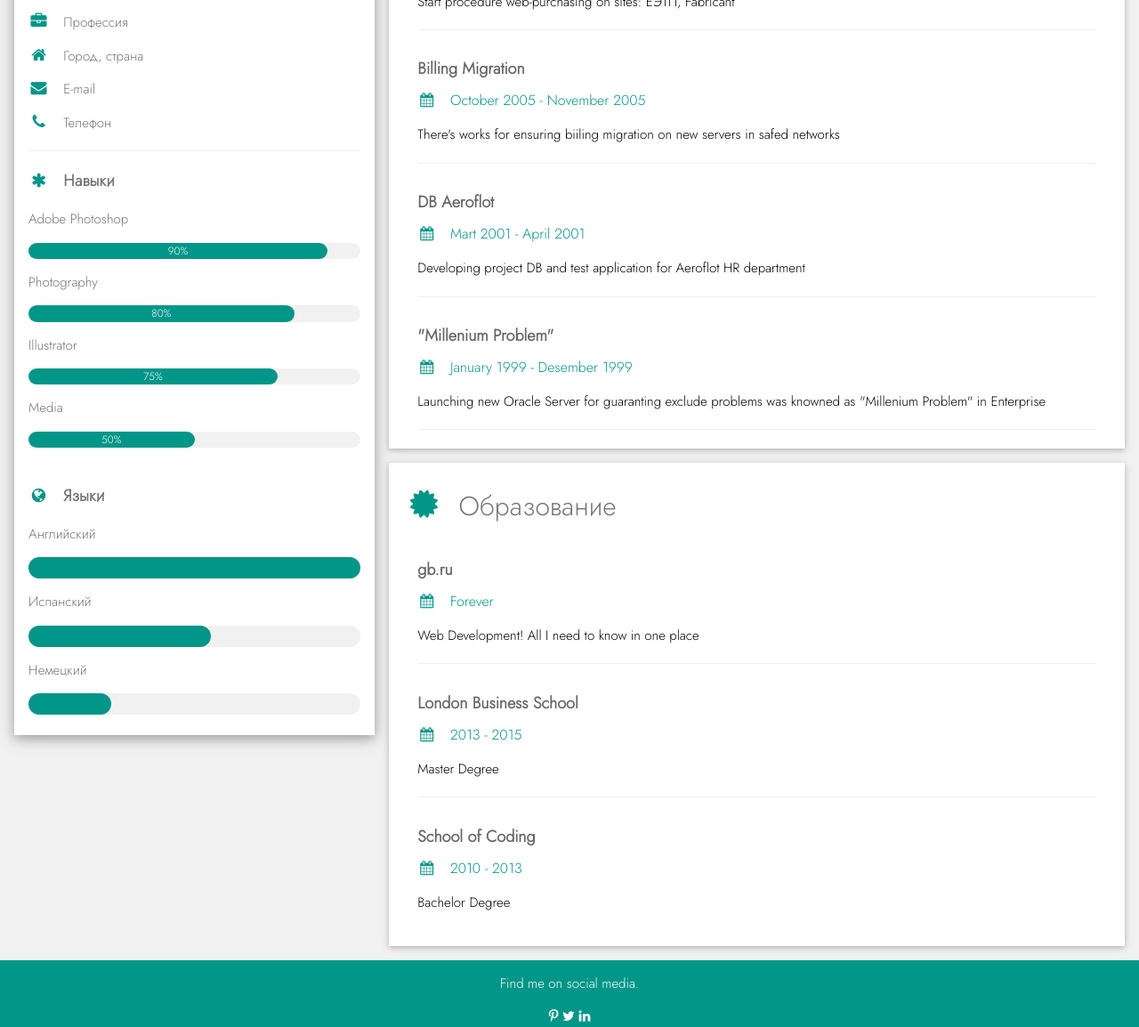
After one commit to iRezograf/web_projects, a PHP site: page /test-site/summary.php in a window 1280 px wide. The commit adds this page. Shown: the part 321-1475 px from the top of the page at 89% size. Run offline with PHP 8.4, Linux system fonts and the light colour scheme.

Commit message:
Add Green Span for Current (if PHP)

```diff
--- a/test-site/index.html
+++ b/test-site/index.php
@@ -43,4 +43,5 @@
     <a href="hw3.html">перейти к ДЗ 3</a>
     <br>
     <a href="hw4.html">перейти к ДЗ 4</a>
+    <?php echo phpinfo() ?>
 </html>
--- /dev/null
+++ b/test-site/summary.php
@@ -0,0 +1,176 @@
+<?php
+  $skills = [
+    [
+      'workname' => 'GeekBrance',
+      'StartDate' => 'September 2022',
+      'EndDate' => 'Current',
+      'workdiscription' => 'Starting education in GekkBrain web-course. Spetialisation: QA, Java'
+    ],
+    [
+      'workname' => 'Purchase on Site',
+      'StartDate' => 'August 2011',
+      'EndDate' => 'January 2012',
+      'workdiscription' => 'Start procedure web-purchasing on sites: EЭTП, Fabricant'
+    ],
+    [
+      'workname' => 'Billing Migration',
+      'StartDate' => 'October 2005',
+      'EndDate' => 'November 2005',
+      'workdiscription' => "There's works for ensuring biiling migration on new servers in safed networks"
+    ],
+    [
+      'workname' => 'DB Aeroflot',
+      'StartDate' => 'Mart 2001',
+      'EndDate' => 'April 2001',
+      'workdiscription' => 'Developing project DB and test application for Aeroflot HR department'
+    ],
+    [
+      'workname' => '"Millenium Problem"',
+      'StartDate' => 'January 1999',
+      'EndDate' => 'Desember 1999',
+      'workdiscription' => 'Launching new Oracle Server for guaranting exclude problems was knowned as "Millenium Problem" in Enterprise'
+    ]
+  ];
+?>
+
+<!DOCTYPE html>
+<html>
+  <head>
+    <title>Мое резюме</title>
+    <meta charset="UTF-8">
+    <meta name="viewport" content="width=device-width, initial-scale=1">
+    <link rel="stylesheet" href="https://www.w3schools.com/w3css/4/w3.css">
+    <link rel="preconnect" href="https://fonts.googleapis.com">
+<link rel="preconnect" href="https://fonts.gstatic.com" crossorigin>
+<link href="https://fonts.googleapis.com/css2?family=Jost:wght@300&display=swap" rel="stylesheet">
+    <link rel="stylesheet" href="https://cdnjs.cloudflare.com/ajax/libs/font-awesome/4.7.0/css/font-awesome.min.css">
+    <style>
+    html,body,h1,h2,h3,h4,h5,h6 {font-family: 'Jost', sans-serif;}
+    </style>
+  </head>
+<body class="w3-light-grey">
+
+<!-- Page Container -->
+<div class="w3-content w3-margin-top" style="max-width:1400px;">
+
+  <!-- The Grid -->
+  <div class="w3-row-padding">
+
+    <!-- Left Column -->
+    <div class="w3-third">
+
+      <div class="w3-white w3-text-grey w3-card-4">
+        <div class="w3-display-container">
+          <img src="https://imgfon.ru/Images/Details_img_880px/Animals/glaza-belyy_fon-kotik-morda-polosatyy.webp" style="width:100%" alt="Avatar">
+          <div class="w3-display-bottomleft w3-container w3-text-black">
+            <h2>Имя</h2>
+          </div>
+        </div>
+        <div class="w3-container">
+          <p><i class="fa fa-briefcase fa-fw w3-margin-right w3-large w3-text-teal"></i>Профессия</p>
+          <p><i class="fa fa-home fa-fw w3-margin-right w3-large w3-text-teal"></i>Город, страна</p>
+          <p><i class="fa fa-envelope fa-fw w3-margin-right w3-large w3-text-teal"></i>E-mail</p>
+          <p><i class="fa fa-phone fa-fw w3-margin-right w3-large w3-text-teal"></i>Телефон</p>
+          <hr>
+
+          <p class="w3-large"><b><i class="fa fa-asterisk fa-fw w3-margin-right w3-text-teal"></i>Навыки</b></p>
+          <p>Adobe Photoshop</p>
+          <div class="w3-light-grey w3-round-xlarge w3-small">
+            <div class="w3-container w3-center w3-round-xlarge w3-teal" style="width:90%">90%</div>
+          </div>
+          <p>Photography</p>
+          <div class="w3-light-grey w3-round-xlarge w3-small">
+            <div class="w3-container w3-center w3-round-xlarge w3-teal" style="width:80%">
+              <div class="w3-center w3-text-white">80%</div>
+            </div>
+          </div>
+          <p>Illustrator</p>
+          <div class="w3-light-grey w3-round-xlarge w3-small">
+            <div class="w3-container w3-center w3-round-xlarge w3-teal" style="width:75%">75%</div>
+          </div>
+          <p>Media</p>
+          <div class="w3-light-grey w3-round-xlarge w3-small">
+            <div class="w3-container w3-center w3-round-xlarge w3-teal" style="width:50%">50%</div>
+          </div>
+          <br>
+
+          <p class="w3-large w3-text-theme"><b><i class="fa fa-globe fa-fw w3-margin-right w3-text-teal"></i>Языки</b></p>
+          <p>Английский</p>
+          <div class="w3-light-grey w3-round-xlarge">
+            <div class="w3-round-xlarge w3-teal" style="height:24px;width:100%"></div>
+          </div>
+          <p>Испанский</p>
+          <div class="w3-light-grey w3-round-xlarge">
+            <div class="w3-round-xlarge w3-teal" style="height:24px;width:55%"></div>
+          </div>
+          <p>Немецкий</p>
+          <div class="w3-light-grey w3-round-xlarge">
+            <div class="w3-round-xlarge w3-teal" style="height:24px;width:25%"></div>
+          </div>
+          <br>
+        </div>
+      </div><br>
+
+    <!-- End Left Column -->
+    </div>
+
+  <!-- Right Column -->
+  <div class="w3-twothird">
+    <!-- Works Expiriens -->
+    <div class="w3-container w3-card w3-white w3-margin-bottom">
+        <h2 class="w3-text-grey w3-padding-16"><i class="fa fa-suitcase fa-fw w3-margin-right w3-xxlarge w3-text-teal"></i>Опыт работы</h2>
+        <?php for ($i = 0; $i < count($skills); $i ++) { ?>
+        <div class="w3-container">
+          <h5 class="w3-opacity"><b><?=$skills[$i]['workname'];?></b></h5>
+          <?php if ($i == 0) { ?>
+            <h6 class="w3-text-teal"><i class="fa fa-calendar fa-fw w3-margin-right"></i><?=$skills[$i]['StartDate'];?> - <span class="w3-tag w3-teal w3-round"><?=$skills[$i]['EndDate'];?></span></h6>
+          <?php } else {?>
+          <h6 class="w3-text-teal"><i class="fa fa-calendar fa-fw w3-margin-right"></i><?=$skills[$i]['StartDate']; ?> - <span><?=$skills[$i]['EndDate'];?></span></h6><p><?=$skills[$i]['workdiscription'];?></p>
+          <?php } ?>
+          <hr>
+        </div>
+        <?php }; ?>
+    </div>
+
+      <!-- Education -->
+      <div class="w3-container w3-card w3-white">
+        <h2 class="w3-text-grey w3-padding-16"><i class="fa fa-certificate fa-fw w3-margin-right w3-xxlarge w3-text-teal"></i>Образование</h2>
+        <div class="w3-container">
+          <h5 class="w3-opacity"><b>gb.ru</b></h5>
+          <h6 class="w3-text-teal"><i class="fa fa-calendar fa-fw w3-margin-right"></i>Forever</h6>
+          <p>Web Development! All I need to know in one place</p>
+          <hr>
+        </div>
+        <div class="w3-container">
+          <h5 class="w3-opacity"><b>London Business School</b></h5>
+          <h6 class="w3-text-teal"><i class="fa fa-calendar fa-fw w3-margin-right"></i>2013 - 2015</h6>
+          <p>Master Degree</p>
+          <hr>
+        </div>
+        <div class="w3-container">
+          <h5 class="w3-opacity"><b>School of Coding</b></h5>
+          <h6 class="w3-text-teal"><i class="fa fa-calendar fa-fw w3-margin-right"></i>2010 - 2013</h6>
+          <p>Bachelor Degree</p><br>
+        </div>
+      </div>
+
+    <!-- End Right Column -->
+    </div>
+
+  <!-- End Grid -->
+  </div>
+
+  <!-- End Page Container -->
+</div>
+
+<!-- Footer -->
+<footer class="w3-container w3-teal w3-center w3-margin-top">
+  <p>Find me on social media.</p>
+  <i class="fa fa-pinterest-p w3-hover-opacity"></i>
+  <i class="fa fa-twitter w3-hover-opacity"></i>
+  <i class="fa fa-linkedin w3-hover-opacity"></i>
+ <!-- End footer -->
+ </footer>
+
+</body>
+</html>
```
Also changed, not shown: styles/style.css (+0 -7 lines), test-site/hw4.html (+9 -0 lines), test-site/summary copy 2.php (renamed from test-site/summury.php, +13 -15 lines), test-site/summary_.php (added, +182 -0 lines), 1 other file.
